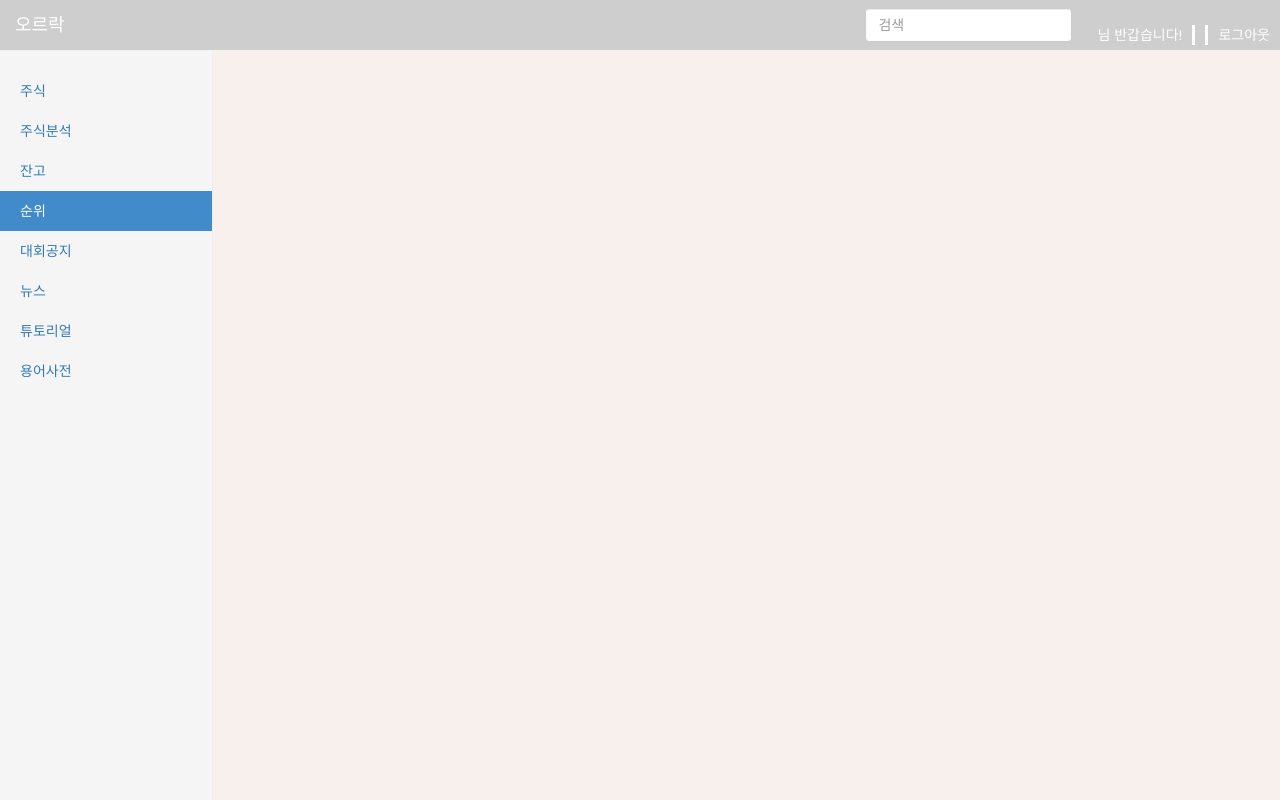
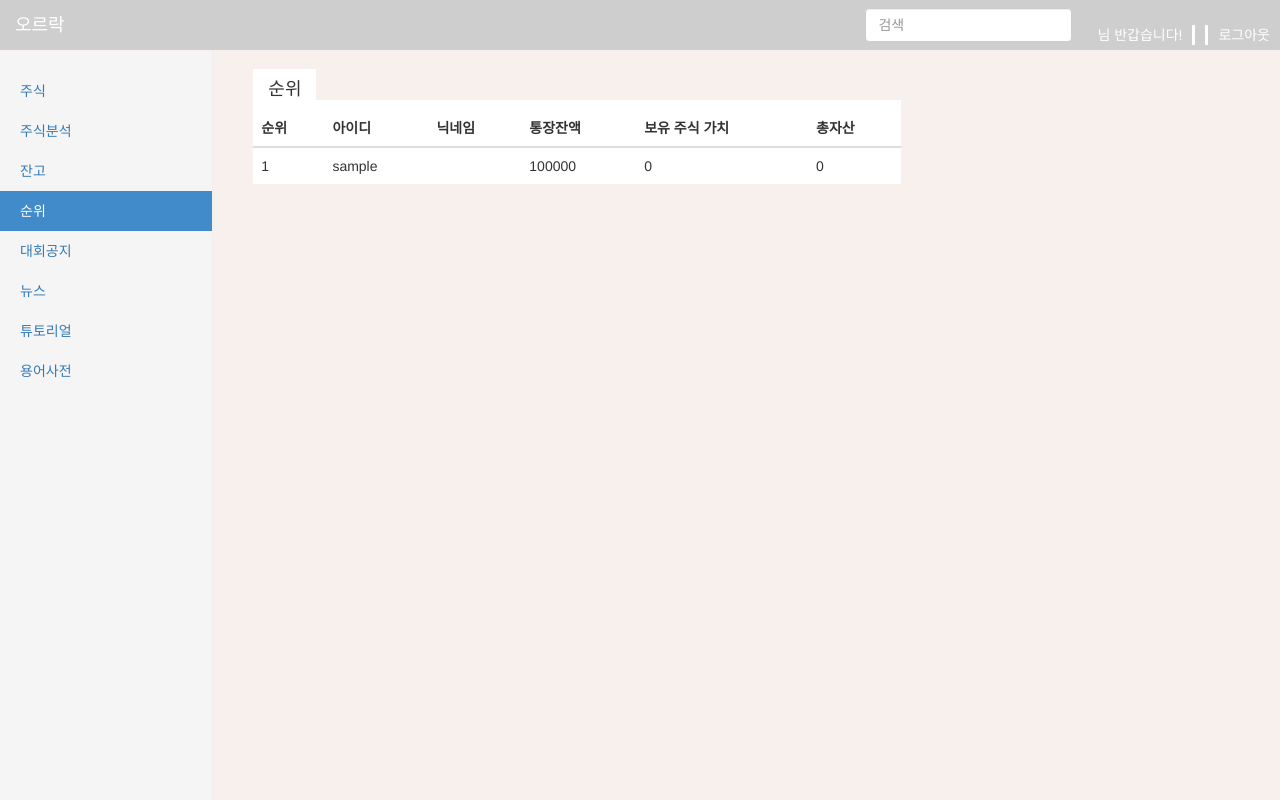
Before and after one commit to myungseokang/bluechip, a Django app: page /stock/ranking/ in a window 1280 px wide. Run offline with Django 3.2, Linux system fonts and the light colour scheme; the visitor is signed in with stand-in values (Sample User, id 1); data comes from the database, SQL or seed files in the repository; some libraries are stand-ins or nearby versions.

Commit message:
InvestUser 컬럼 추가 및 ranking.html 디자인 적용

```diff
--- a/accounts/models.py
+++ b/accounts/models.py
@@ -10,8 +10,9 @@ class InvestUser(AbstractUser):
     """
     nickname = models.CharField("닉네임",max_length=100)
     money = models.IntegerField(default=100000)
+    take_price = models.IntegerField(default=0, help_text="보유 주식 가치")
+    take_count = models.PositiveIntegerField(default=0, help_text="보유 주식의 수")
     total_money = models.IntegerField(default=0, help_text="보유 주식 가치 + money")
-    take_count = models.PositiveIntegerField(default=0, help_text="보유 주식의 수")
 
     def own_stock(self):
         flag_1 = self.stockmanager_set.filter(Q(request_flag=1,flag=1) | Q(request_flag=0, flag=1)).exclude(request_cancel=1)
@@ -46,9 +47,11 @@ class InvestUser(AbstractUser):
 
     def total_money_reset(self):
         stocks = self.stockmanager_set.filter(request_flag=1, flag=1)
-        self.total_money = self.money
+        self.total_money = 0
         self.take_count = 0
         for stock in stocks:
             self.total_money += stock.stock.price * stock.count
             self.take_count += stock.count
+        self.take_price = self.total_money
+        self.total_money += self.money
         self.save()
--- a/templates/base.html
+++ b/templates/base.html
@@ -22,10 +22,10 @@
     </script>
     <style media="screen">
       .red {
-        color: red;
+        color: #d40400;
       }
       .blue {
-        color: blue;
+        color: #005dde;
       }
     </style>
 </head>
--- a/templates/base2.html
+++ b/templates/base2.html
@@ -27,12 +27,12 @@
       <script src="https://oss.maxcdn.com/respond/1.4.2/respond.min.js"></script>
     <![endif]-->
     <style media="screen">
-      .red {
-        color: red;
-      }
-      .blue {
-        color: blue;
-      }
+    .red {
+      color: #d40400;
+    }
+    .blue {
+      color: #005dde;
+    }
     </style>
   </head>
   <body style="background-color:#F8F0ED">
--- a/templates/stock/main.html
+++ b/templates/stock/main.html
@@ -28,11 +28,11 @@ background-color: #fff;
                 <td><a href="{% url 'stock:stock_detail' stock.code %}">{{stock.title}}</a></td>
                 <td>{{ stock.price }}</td>
                 {% if stock.change > 0 %}
-                <td><span class='red'>▲{{ stock.change }}%</span></td>
+                <td><span class='red'>+{{ stock.change }}%</span></td>
                 {% elif stock.change < 0 %}
-                <td><span class='blue'>▼{{ stock.change }}%</span></td>
+                <td><span class='blue'>{{ stock.change }}%</span></td>
                 {% else %}
-                <td><span>{{ stock.change }}</span></td>
+                <td><span>{{ stock.change }}%</span></td>
                 {% endif %}
               </tr>
               {% endfor %}
--- a/templates/stock/ranking.html
+++ b/templates/stock/ranking.html
@@ -19,7 +19,35 @@
         </div>
     </div>
 </div>
-  {% for user in top_ten %}
-    {{ user.nickname }} {{ user.money }} {{ user.take_count }} {{ user.total_money }}
-  {% endfor %}
+<div class="container-fluid">
+    <div class="row">
+        <div class="col-sm-9 col-sm-offset-3 col-md-10 col-md-offset-2 main" style="background-color: #F8F0ED;">
+            <div class="row">
+                <div class="col-sm-8 blog-main" style="margin-bottom: 30px;">
+                  <div class="blog-post" style="background-color: #fff;">
+                      <h4 class="blog-post-title" style="background-color: #F8F0ED;"><span style="padding-right: 15px;padding-left: 15px;background-color: #fff;padding-top: 10px;padding-bottom: 10px;">순위</span></h4>
+                        <table class="table table-hover">
+                          <thead>
+                              <tr>
+                                  <th>순위</th>
+                                  <th>아이디</th>
+                                  <th>닉네임</th>
+                                  <th>통장잔액</th>
+                                  <th>보유 주식 가치</th>
+                                  <th>총자산</th>
+                              </tr>
+                          </thead>
+                          <tbody>
+                            {% for user in top_ten %}
+                            <td>{{ forloop.counter }}</td> <td>{{ user.username }}</td> <td>{{ user.nickname }}</td>
+                            <td>{{ user.money }}</td> <td>{{ user.take_price }}</td> <td>{{ user.total_money }}</td>
+                            {% endfor %}
+                          </tbody>
+                          </table>
+                  </div>
+              </div>
+           </div>
+       </div>
+    </div>
+</div>
 {% endblock %}
--- a/templates/stock/stock_search.html
+++ b/templates/stock/stock_search.html
@@ -40,11 +40,11 @@
                               <td><a href="{% url 'stock:stock_detail' stock.code %}">{{stock.title}}</a></td>
                               <td>{{ stock.price }}</td>
                               {% if stock.change > 0 %}
-                              <td><span class='red'>▲{{ stock.change }}%</span></td>
+                              <td><span class='red'>+{{ stock.change }}%</span></td>
                               {% elif stock.change < 0 %}
-                              <td><span class='blue'>▼{{ stock.change }}%</span></td>
+                              <td><span class='blue'>{{ stock.change }}%</span></td>
                               {% else %}
-                              <td><span>{{ stock.change }}</span></td>
+                              <td><span>{{ stock.change }}%</span></td>
                               {% endif %}
                             </tr>
                             {% endfor %}
```
